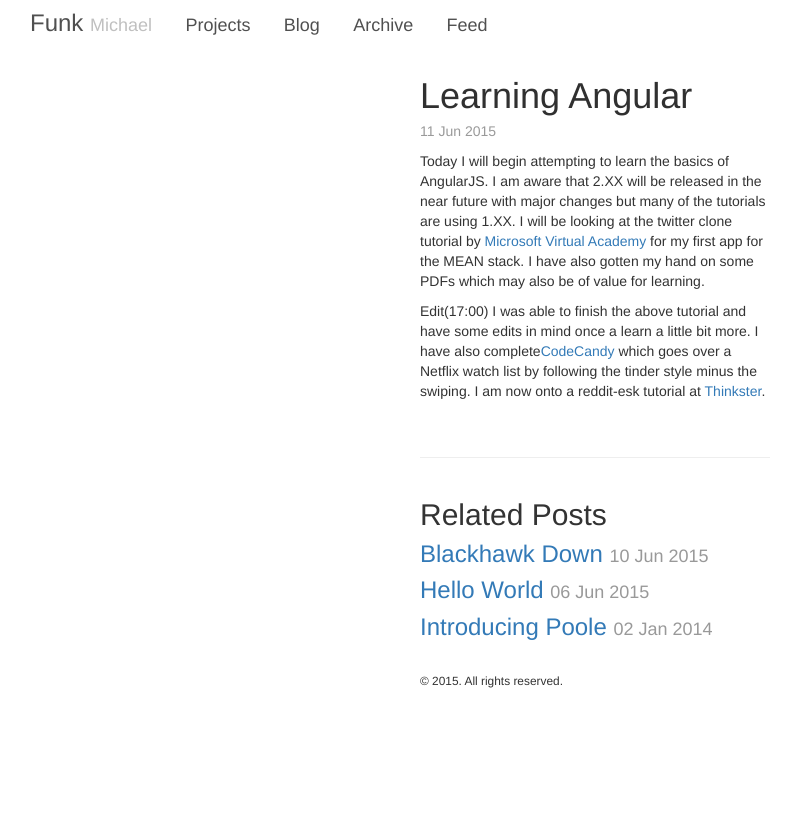
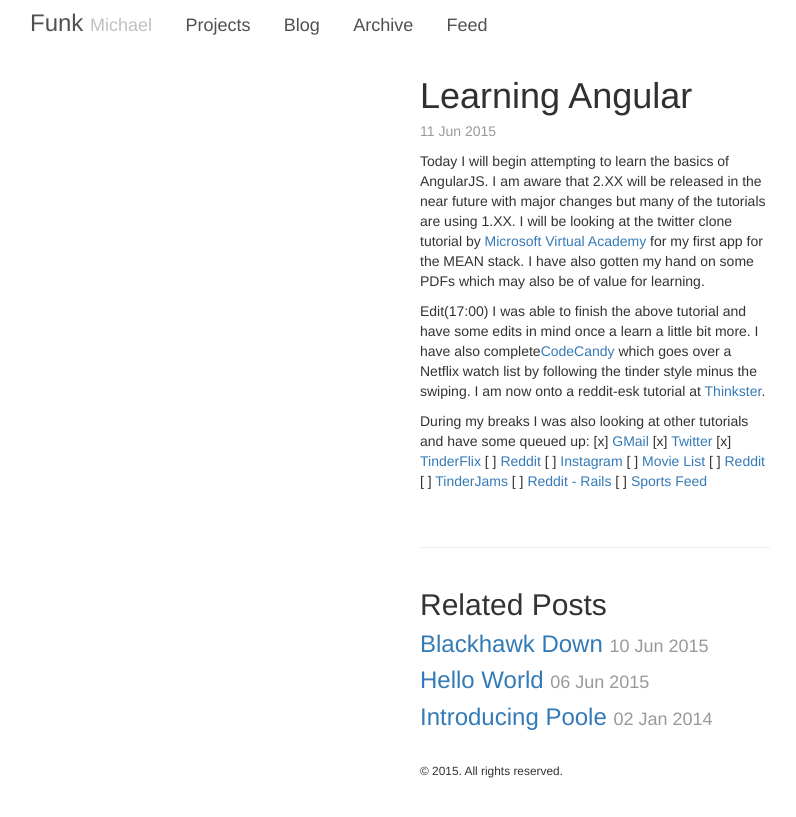
Before and after one commit to mafunk92/mafunk92.github.io, a Jekyll site: the page built from blog/_posts/2015-06-11-ng-repeat.md, in a window 1280 px wide. Shown: the top 817 px of the page, without its empty margins (45-841 px from the left). Built offline with Jekyll 4.4.1, drawn with Linux system fonts in a browser that asks for light colours.

Commit message:
Update 2015-06-11-ng-repeat.md

```diff
--- a/blog/_posts/2015-06-11-ng-repeat.md
+++ b/blog/_posts/2015-06-11-ng-repeat.md
@@ -10,3 +10,15 @@ Today I will begin attempting to learn the basics of AngularJS. I am aware that
 Edit(17:00)
 I was able to finish the above tutorial and have some edits in mind once a learn a little bit more.
 I have also complete[CodeCandy](http://codecandy.io/courses/tinder-for-netflix) which goes over a Netflix watch list by following the tinder style minus the swiping. I am now onto a reddit-esk tutorial at [Thinkster](https://thinkster.io/learn-to-build-realtime-webapps/).
+
+During my breaks I was also looking at other tutorials and have some queued up:
+[x] [GMail](https://www.thinkful.com/learn/angularjs-tutorial-build-a-gmail-clone/)
+[x] [Twitter](https://www.youtube.com/watch?v=Jh0er2pRcq8)
+[x] [TinderFlix](http://codecandy.io/courses/tinder-for-netflix)
+[ ] [Reddit](https://thinkster.io/learn-to-build-realtime-webapps/)
+[ ] [Instagram](https://hackhands.com/building-instagram-clone-angularjs-satellizer-nodejs-mongodb/)
+[ ] [Movie List](http://www.revillweb.com/tutorials/angularjs-in-30-minutes-angularjs-tutorial/)
+[ ] [Reddit](https://thinkster.io/mean-stack-tutorial/)
+[ ] [TinderJams](https://thinkster.io/ionic-framework-tutorial/)
+[ ] [Reddit - Rails](https://thinkster.io/angular-rails/)
+[ ] [Sports Feed](http://www.toptal.com/angular-js/a-step-by-step-guide-to-your-first-angularjs-app)
```
